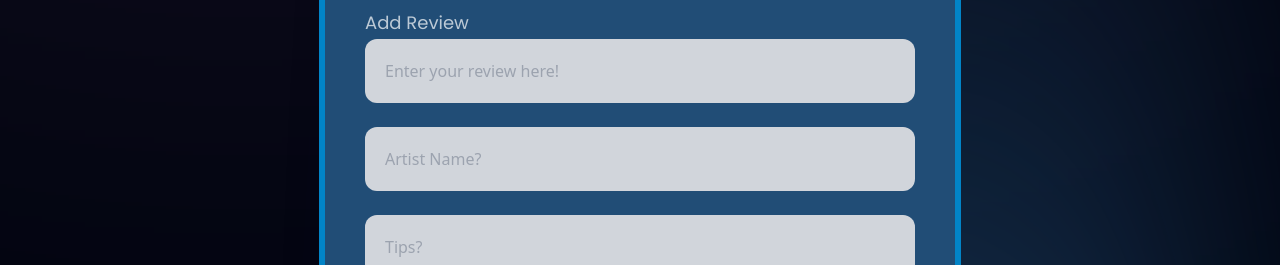
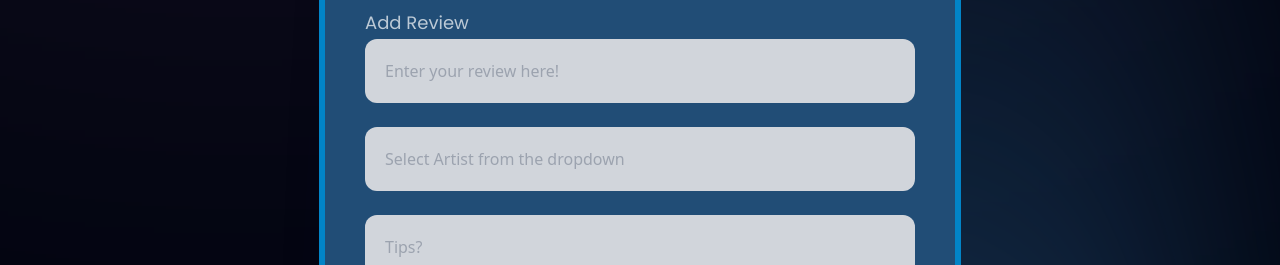
Before and after one commit to chrislee12189/garage_ink, a React (Vite) app: page /community/reviews in a window 1280 px wide. Shown: the part 2040-2305 px from the top of the page. Built offline with nearby package versions, Linux system fonts and the light colour scheme.

Commit message:
testing reviews post/get

```diff
--- a/src/components/Review.jsx
+++ b/src/components/Review.jsx
@@ -4,6 +4,7 @@ import styles from "../styles";
 import Footer from './Footer';
 import axios from "axios";
 import { initialReviews } from "../constants";
+import { artistList } from "../assets";
 
 
 
@@ -20,6 +21,8 @@ const [showEditBox, setShowEditBox] = useState(false)
 const [editReviewId, setEditReviewId] = useState(null)
 const [editReviewDesc, setEditReviewDesc] = useState("")
 const [errorMessage, setErrorMessage] = useState(null)
+const [menuOpen, setOpen] = useState(false);
+const [selectArtist, setSelectArtist] = useState('');
 const [review, setReview] = useState({
     description: "",
     artistname: "",
@@ -44,21 +47,32 @@ const handleOnChange = (e) => {
 }
 
 
+const artistSelector = (artistList) => {
+    setSelectArtist(artistList);
+    setOpen(false)
+};
+
+
+
+
 const addReview = (e) => {
     e.preventDefault()
     //add review inside the reviews
     //callback function to give us access to previous reviews so we can calculate new id for new review
-    if(!review) {
-        setErrorMessage("Review must contain a message.")
+    if (!review) {
+        setErrorMessage("Review must contain a message.");
     } else {
-    setErrorMessage(null)
-    axios.post('/community/reviews', review)
-    .then((res) => res.data,(error) => {
-        setErrorMessage("There was an adding your review: " + error.response.data.error)
-    })
-    .then((json) => console.log(json))
-    }}
-
+        setErrorMessage(null);
+        axios.post("/community/reviews", review)
+        .then((response) => {
+            setReviews([...reviews, response.data])
+        })
+        .catch((error) => {
+        setErrorMessage("There was an error adding your review: " + error.data
+            );
+        });
+    }
+    };
 
 // The delete method is functional but i am not a fan of its purpose. later down the track it will likely be revised to work differently
 
@@ -85,11 +99,16 @@ const addReview = (e) => {
 }
 
 
+
+
+const newReviews = [...reviews];
+const reviewIndexToEdit = reviews.findIndex((review) => review.id === editReviewId);
+
+
 const handleEdit = () => {
     // Check whether user provides updated description. if not, return error message
     if (!editReviewDesc) {
-    const newReviews = [...reviews];
-    const reviewIndexToEdit = reviews.findIndex((review) => review.id === editReviewId);
+
     newReviews[reviewIndexToEdit].description = editReviewDesc;
     setErrorMessage("Failed to provide updated description.")}
     //if user provides updated description, sent put request to backend to have it updated, include review id in header, description value in body
@@ -144,8 +163,6 @@ We are a family and have great appreciation for each other and our wonderful cli
 
 
 
-
-
 <div className={`${styles.flexCenter} pt-36 w-full`}>
 
     <div className="flex items-center justify-center p-10">
@@ -171,7 +188,19 @@ We are a family and have great appreciation for each other and our wonderful cli
         <form className='md:w-[550px]'>
             <div className={`${styles.paragraph}`}>Add Review</div>
             <input name="description" value={review.description} onChange={handleOnChange} className='md:w-[550px] w-full p-5 rounded-xl mb-6 bg-gray-300 ' placeholder="Enter your review here!" />
-            <input name="artistname" value={review.artistname} onChange={handleOnChange} className='md:w-[550px] w-full p-5 rounded-xl mb-6 bg-gray-300 ' placeholder="Artist Name?" />
+
+            <div className='relative'>
+            <input className=' md:w-[550px] w-full p-5 rounded-xl mb-6 bg-gray-300' type='text' name='artist_name' placeholder='Select Artist from the dropdown' value={selectArtist} onClick={() => setOpen(true)} readOnly/>
+
+        {menuOpen && (
+            <div className='absolute top-20 left-0 w-full bg-white border rounded-xl shadow-lg'>
+                <button className='absolute bg-gray-800 rounded-full w-[25px] top-3 right-5 text-white hover:text-white focus:outline-double' onClick={() => setOpen(false)}>X</button>
+        {artistList.map((artist, index) => (
+                <div key={index} className='px-4 py-2 hover:bg-gray-200 cursor-pointer' onClick={() => artistSelector(artist)}> {artist} </div>))}
+            </div>)}
+
+        </div>
+
             <input name="tips" value={review.tips} onChange={handleOnChange} className='md:w-[550px] w-full p-5 rounded-xl mb-6 bg-gray-300 ' placeholder="Tips?" />
             <input name="rating" value={review.rating} onChange={handleOnChange} className='md:w-[550px] w-full p-5 rounded-xl mb-6 bg-gray-300 ' placeholder="Rating out of 10?" />
             <div>
```
